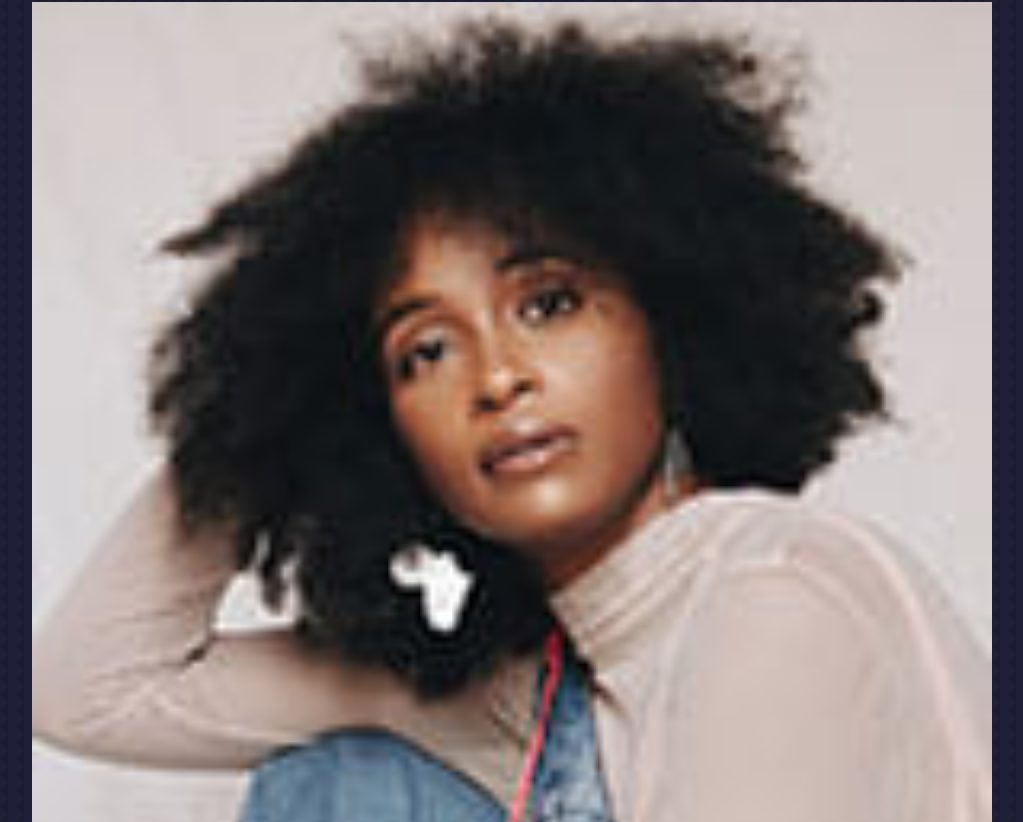
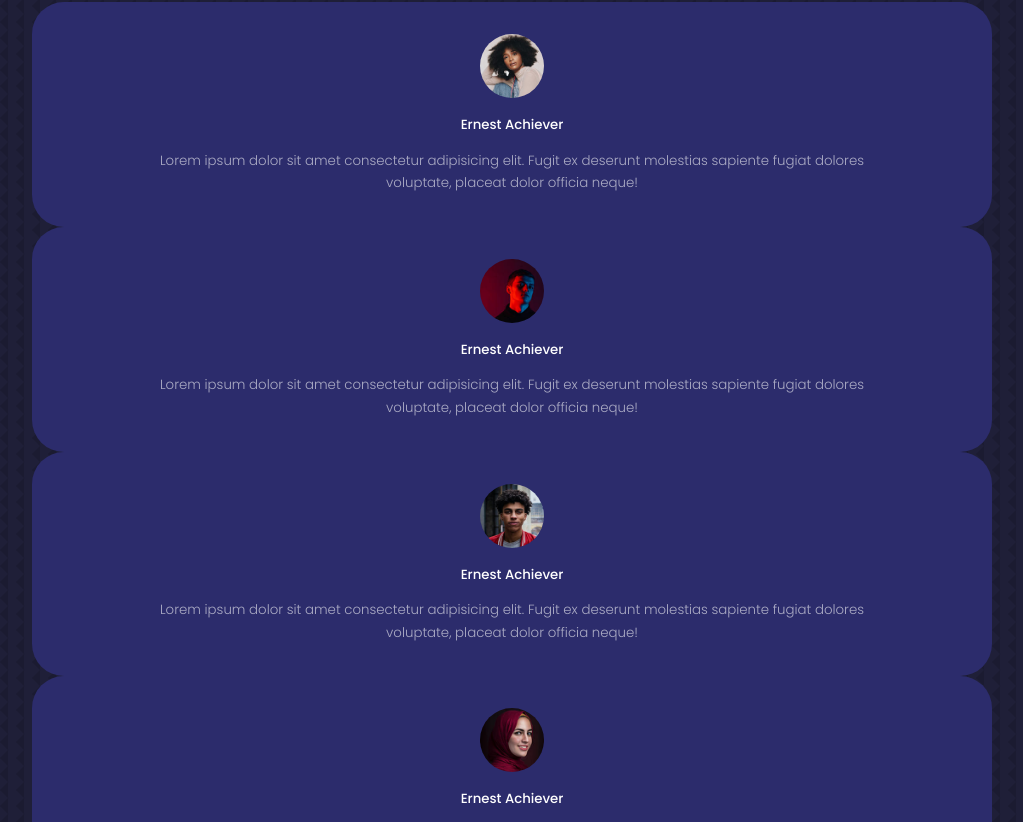
Before and after one commit to stefhone/react-portfolio-testing-1, a React (Create React App) app: page / in a window 1280 px wide. Shown: the part 4338-5160 px from the top of the page, without its empty margins (128-1151 px from the left). Built offline with nearby package versions, Linux system fonts and the light colour scheme.

Commit message:
Testimonial Component P2 - Styling and div fix

```diff
--- a/src/components/testimonials/Testimonials.jsx
+++ b/src/components/testimonials/Testimonials.jsx
@@ -15,42 +15,42 @@ const Testimonials = () => {
         <article className="testimonial">
           <div className="client__avatar">
             <img src={AVTR1} alt="Avator One" />
-            <h5 className="client__name">Ernest Achiever</h5>
+          </div>
+          <h5 className="client__name">Ernest Achiever</h5>
             <small className="client__review">
               Lorem ipsum dolor sit amet consectetur adipisicing elit.
               Fugit ex deserunt molestias sapiente fugiat dolores voluptate, placeat dolor officia neque!
             </small>
-          </div>
         </article>
         <article className="testimonial">
           <div className="client__avatar">
             <img src={AVTR2} alt="Avator Two" />
-            <h5 className="client__name">Ernest Achiever</h5>
+          </div>
+          <h5 className="client__name">Ernest Achiever</h5>
             <small className="client__review">
               Lorem ipsum dolor sit amet consectetur adipisicing elit.
               Fugit ex deserunt molestias sapiente fugiat dolores voluptate, placeat dolor officia neque!
             </small>
-          </div>
         </article>
         <article className="testimonial">
           <div className="client__avatar">
             <img src={AVTR3} alt="Avator Three" />
-            <h5 className="client__name">Ernest Achiever</h5>
+          </div>
+          <h5 className="client__name">Ernest Achiever</h5>
             <small className="client__review">
               Lorem ipsum dolor sit amet consectetur adipisicing elit.
               Fugit ex deserunt molestias sapiente fugiat dolores voluptate, placeat dolor officia neque!
             </small>
-          </div>
         </article>
         <article className="testimonial">
           <div className="client__avatar">
             <img src={AVTR4} alt="Avator Four" />
-            <h5 className="client__name">Ernest Achiever</h5>
+          </div>
+          <h5 className="client__name">Ernest Achiever</h5>
             <small className="client__review">
               Lorem ipsum dolor sit amet consectetur adipisicing elit.
               Fugit ex deserunt molestias sapiente fugiat dolores voluptate, placeat dolor officia neque!
             </small>
-          </div>
         </article>
       </div>
     </section>
--- a/src/components/testimonials/testimonials.css
+++ b/src/components/testimonials/testimonials.css
@@ -0,0 +1,30 @@
+.container.container__testimonials {
+    width: 40%;
+    display: grid;
+    grid-template-columns: ;
+}
+
+.client__avatar {
+    width: 4rem;
+    aspect-ratio: 1/1;
+    overflow: hidden;
+    border-radius: 50%;
+    margin: 0 auto 1rem;
+    border: .4rem solud var(--color-primary-variant);
+}
+
+.testimonial {
+    background: var(--color-bg-variant);
+    text-align: center;
+    padding: 2rem;
+    border-radius: 2rem;
+    user-select: none;
+}
+
+.client__review {
+    color: var(--color-light);
+    font-weight: 300;
+    display: block;
+    width: 80%;
+    margin: .8rem auto 0;
+}
```
